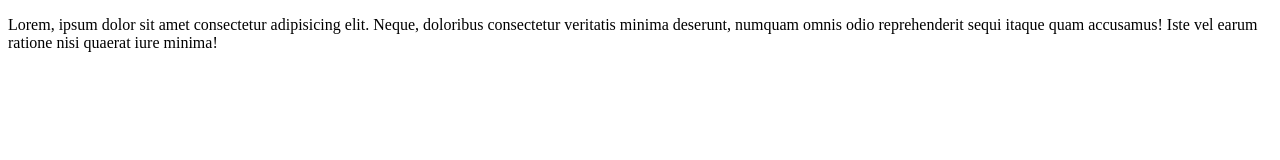
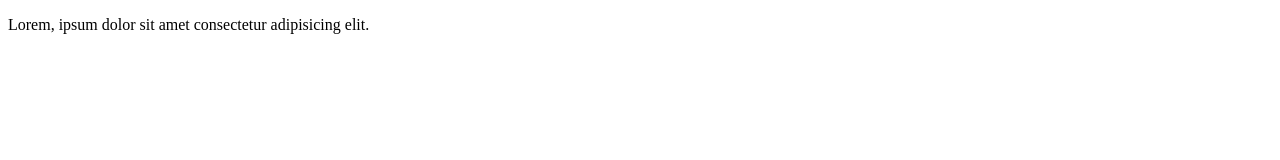
Before and after one commit to sri-wa/git_test3, a plain HTML site: page visi.html in a window 1280 px wide. Drawn offline with Linux system fonts and the light colour scheme.

Commit message:
mengubah isi paragraf, visi.html, row 11

```diff
--- a/visi.html
+++ b/visi.html
@@ -8,9 +8,7 @@
 </head>
 <body>
     <p>
-        Lorem, ipsum dolor sit amet consectetur adipisicing elit. Neque, doloribus consectetur
-        veritatis minima deserunt, numquam omnis odio reprehenderit
-        sequi itaque quam accusamus! Iste vel earum ratione nisi quaerat iure minima!
+        Lorem, ipsum dolor sit amet consectetur adipisicing elit.
     </p>
 </body>
 </html>
```
